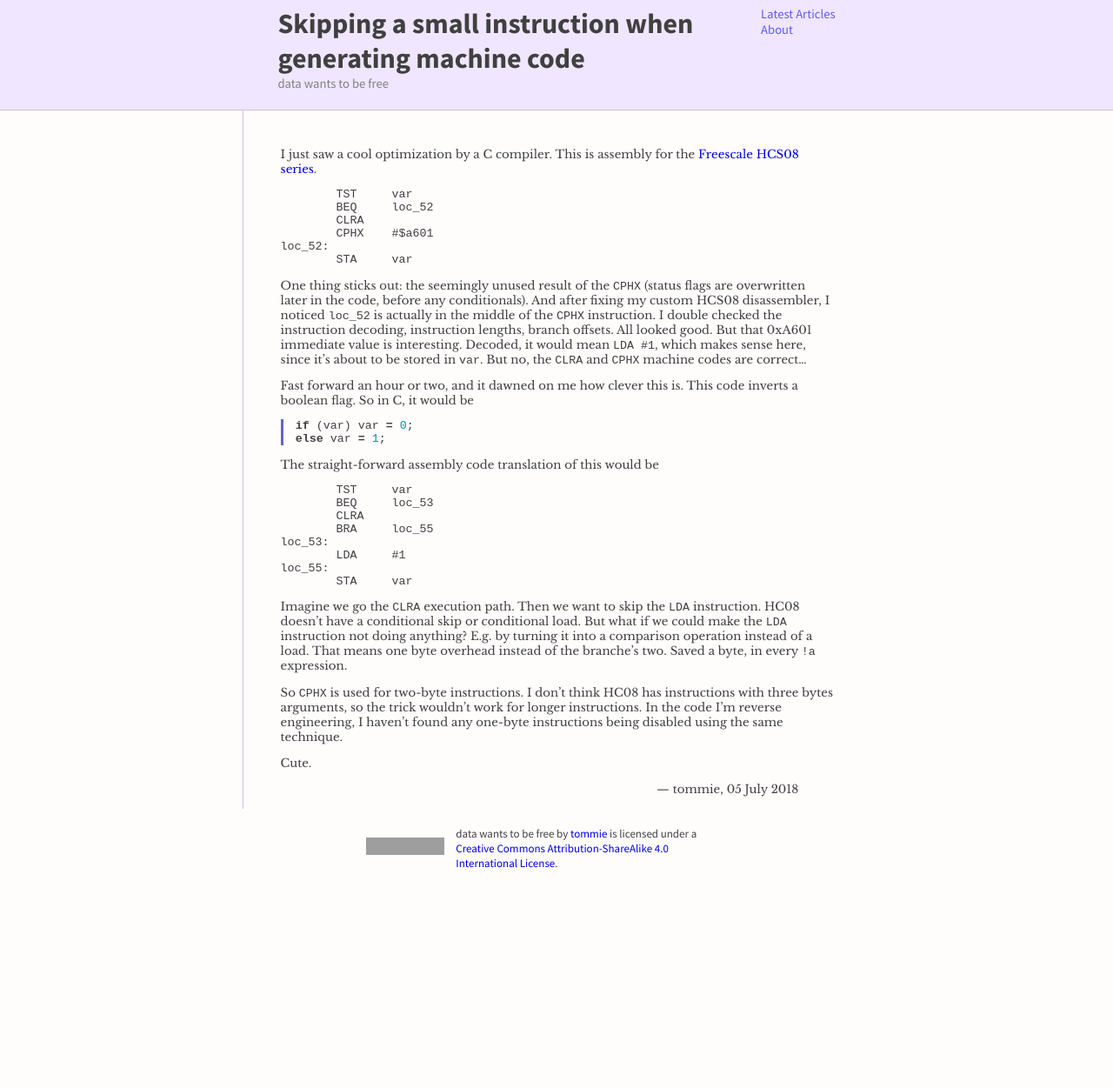
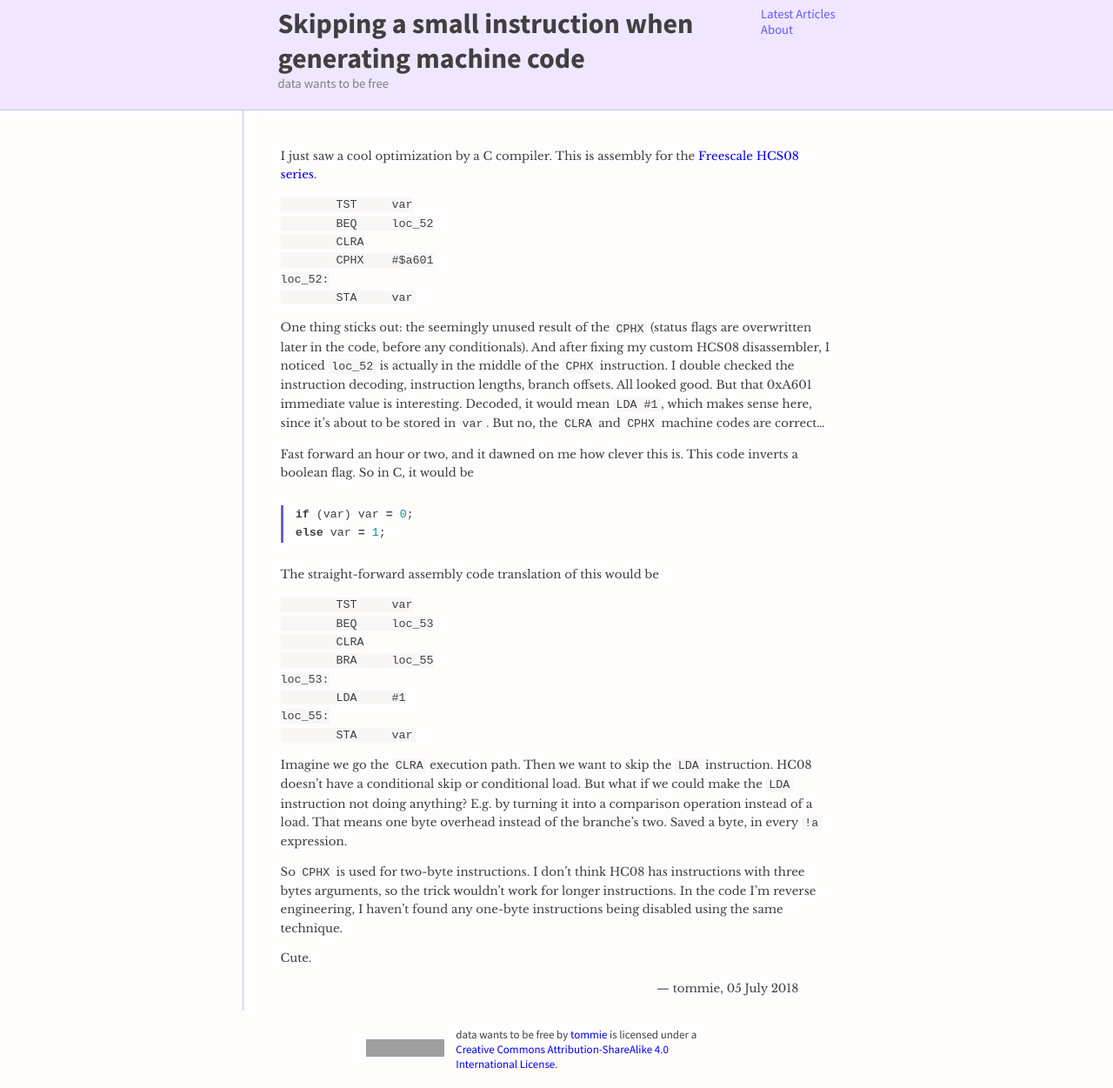
Before and after one commit to tommie/tommie.github.io, a Jekyll site: the page built from _posts/2018-07-05-skipping-small-instructions.md, in a window 1280 px wide. Shown: the whole page at 87% size. Built offline with Jekyll 4.4.1, drawn with Linux system fonts in a browser that asks for light colours; before the commit the page ends 1020 px from its top, so only the background shows below that; grey boxes are pictures that could not be loaded.

Commit message:
Fixes some new style situations.

```diff
--- a/style/base.css
+++ b/style/base.css
@@ -102,9 +102,22 @@ body > main > section:first-child > h1 {
     margin-top: 0;
 }
 
+p > img {
+    max-width: 100%;
+}
+
+:not(.highlight) > code {
+    background-color: rgba(0, 0, 0, .025);
+    padding: .1ex .5ex;
+}
+
 div.highlight {
     border-left: 3px solid rgb(100, 100, 200);
     padding-left: 2ex;
+}
+
+div.highlighter-rouge {
+    overflow-x: auto;
 }
 
 body > main > pre,
@@ -244,4 +257,5 @@ h1 {
 body > main {
     font-family: 'Libre Baskerville', serif;
     font-size: 10pt;
+    line-height: 16pt;
 }
```
